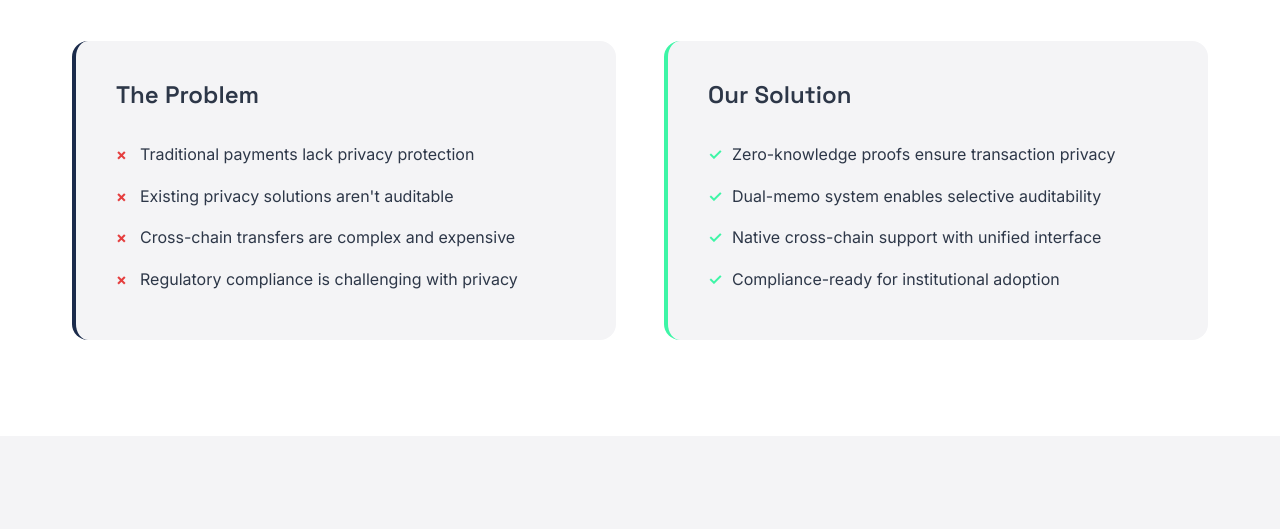
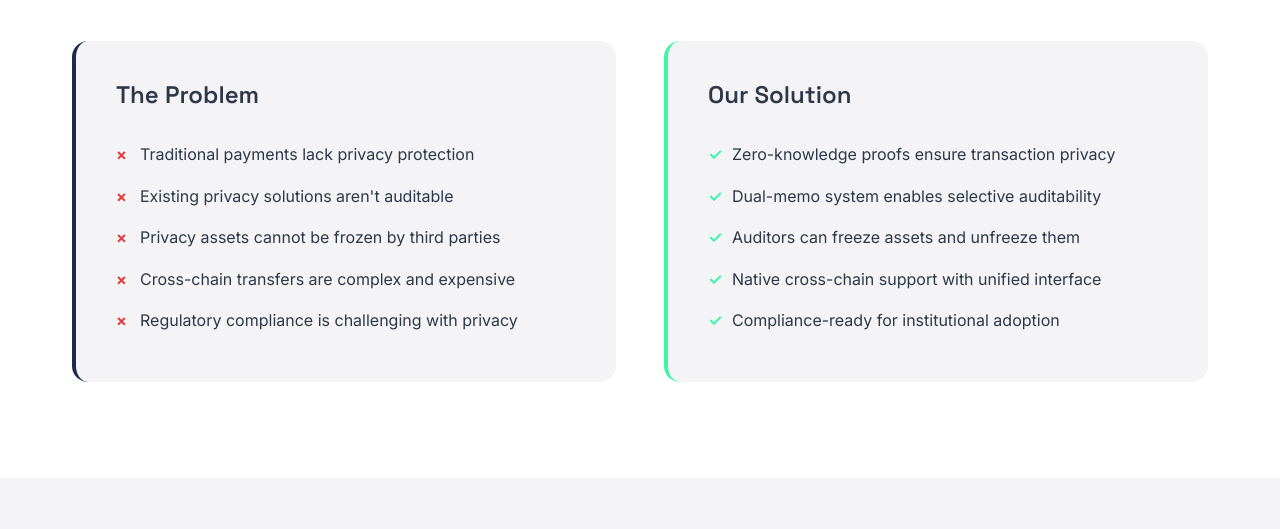
Before and after one commit to CympleTech/AuditZero, a plain HTML site: page website/index.html in a window 1280 px wide. Shown: the part 766-1295 px from the top of the page. Drawn offline with Linux system fonts and the light colour scheme.

Commit message:
Update website

```diff
--- a/website/index.html
+++ b/website/index.html
@@ -66,6 +66,7 @@
                     <ul>
                         <li>Traditional payments lack privacy protection</li>
                         <li>Existing privacy solutions aren't auditable</li>
+                        <li>Privacy assets cannot be frozen by third parties</li>
                         <li>Cross-chain transfers are complex and expensive</li>
                         <li>Regulatory compliance is challenging with privacy</li>
                     </ul>
@@ -75,6 +76,7 @@
                     <ul>
                         <li>Zero-knowledge proofs ensure transaction privacy</li>
                         <li>Dual-memo system enables selective auditability</li>
+                        <li>Auditors can freeze assets and unfreeze them</li>
                         <li>Native cross-chain support with unified interface</li>
                         <li>Compliance-ready for institutional adoption</li>
                     </ul>
```
